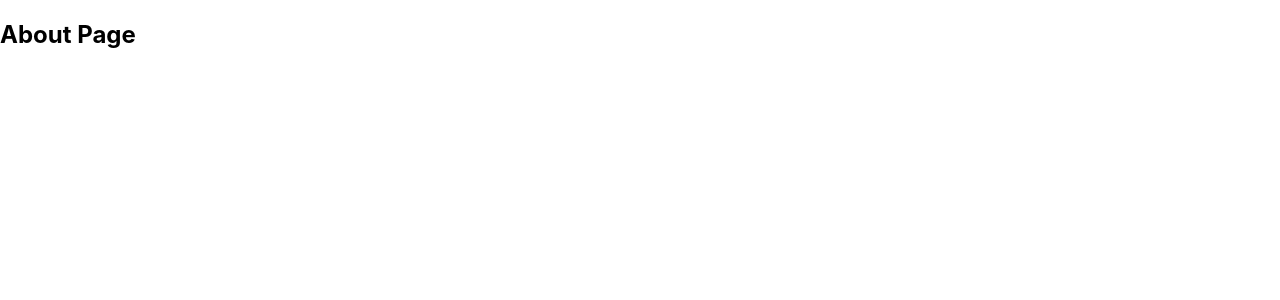
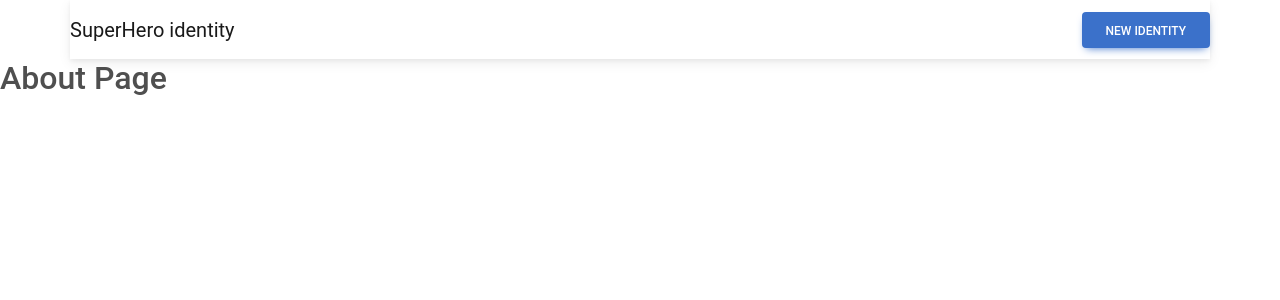
Before and after one commit to Rohit-RA-2020/Next-Js-Application, a Next.js app: page /about in a window 1280 px wide. Shown: the top 300 px of the page. Built offline with nearby package versions, Linux system fonts and the light colour scheme.

Commit message:
Adding Global Components

```diff
--- /dev/null
+++ b/components/Layout.jsx
@@ -0,0 +1,12 @@
+import NavBar from "./Navbar";
+
+function Layout({ children }) {
+  return (
+    <>
+      <NavBar />
+      {children}
+    </>
+  );
+}
+
+export default Layout
--- /dev/null
+++ b/components/Navbar.jsx
@@ -0,0 +1,18 @@
+import React from "react";
+import Link from "next/link";
+import { MDBBtn } from "mdb-react-ui-kit";
+
+function NavBar() {
+  return (
+    <nav className="navbar container">
+      <Link href="/">
+        <a className="navbar-brand">SuperHero identity</a>
+      </Link>
+      <Link href="/new">
+        <MDBBtn>New Identity</MDBBtn>
+      </Link>
+    </nav>
+  );
+}
+
+export default NavBar;
--- a/package.json
+++ b/package.json
@@ -8,6 +8,7 @@
     "lint": "next lint"
   },
   "dependencies": {
+    "mdb-react-ui-kit": "^2.2.0",
     "mongoose": "^6.1.6",
     "next": "12.0.8",
     "react": "17.0.2",
--- a/pages/_app.js
+++ b/pages/_app.js
@@ -1,7 +1,9 @@
-import '../styles/globals.css'
+import "../styles/globals.css";
+import "mdb-react-ui-kit/dist/css/mdb.min.css";
+import Layout from "../components/Layout";
 
 function MyApp({ Component, pageProps }) {
-  return <Component {...pageProps} />
+  return <Layout><Component {...pageProps} /></Layout>
 }
 
-export default MyApp
+export default MyApp;
```
Also changed, not shown: components/Footer.jsx (added), 1 other file (tests, documents, lock files or other folders).
